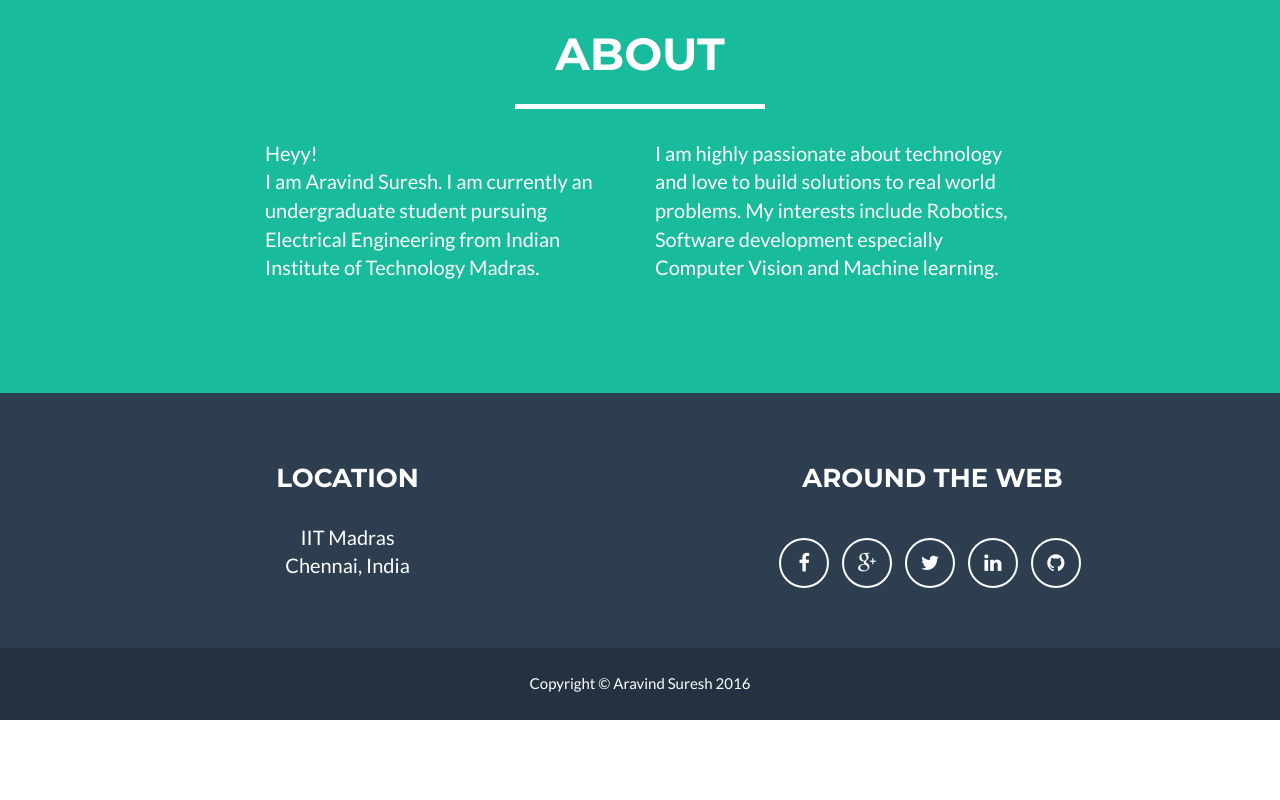
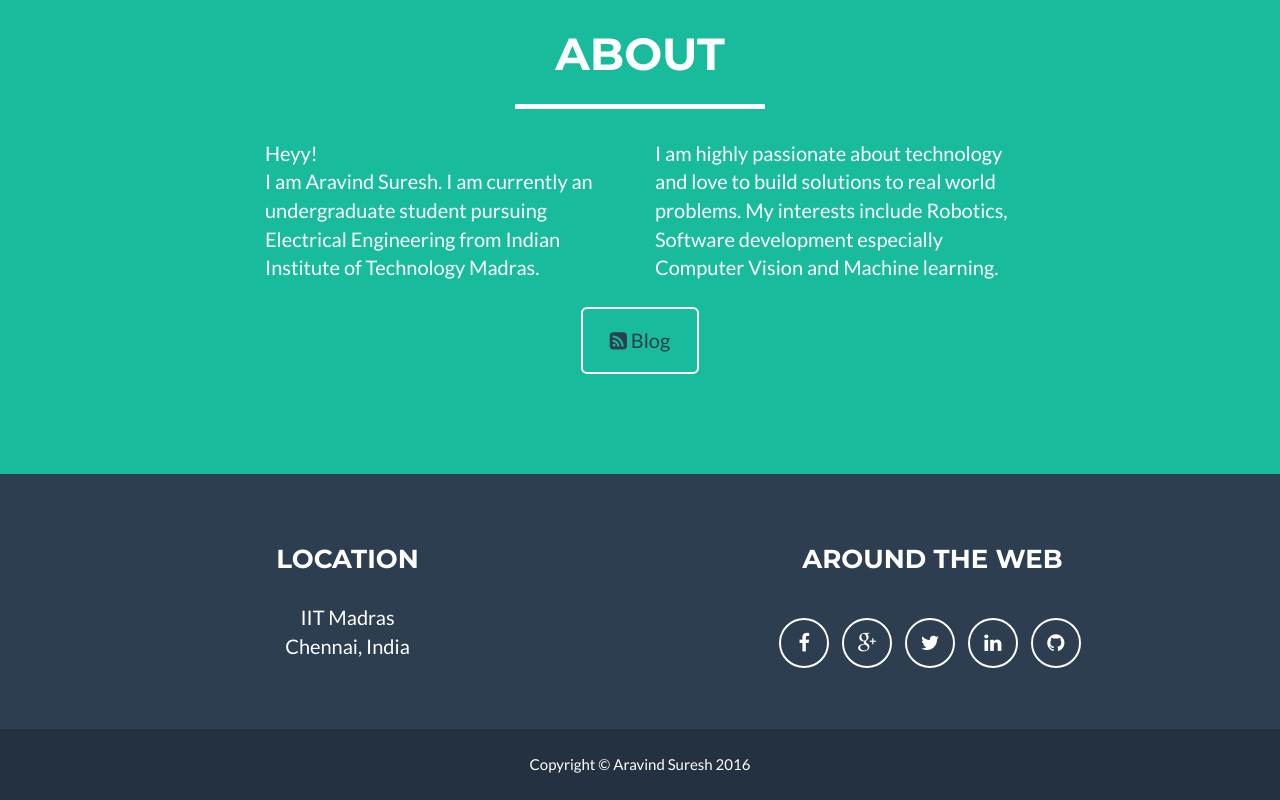
Before and after one commit to Aravind-Suresh/Aravind-Suresh.github.io, a plain HTML site: page index.html in a window 1280 px wide. Shown: the part 1655-2455 px from the top of the page. Before the commit the page ends 2375 px from the top, so only its background shows below. Drawn offline with nearby package versions, Linux system fonts and the light colour scheme.

Commit message:
Update README.md.

```diff
--- a/index.html
+++ b/index.html
@@ -187,9 +187,9 @@
                     <p>I am highly passionate about technology and love to build solutions to real world problems. My interests include Robotics, Software development especially Computer Vision and Machine learning.</p>
                 </div>
                 <div class="col-lg-8 col-lg-offset-2 text-center">
-                    <!-- <a href="" class="btn btn-lg btn-outline">
+                    <a target="_blank" href="https://aravind0suresh.wordpress.com/" class="btn btn-lg btn-outline">
                         <i class="fa fa-rss-square"></i> Blog
-                    </a> -->
+                    </a>
                 </div>
             </div>
         </div>
```
Also changed, not shown: 1 other file.
